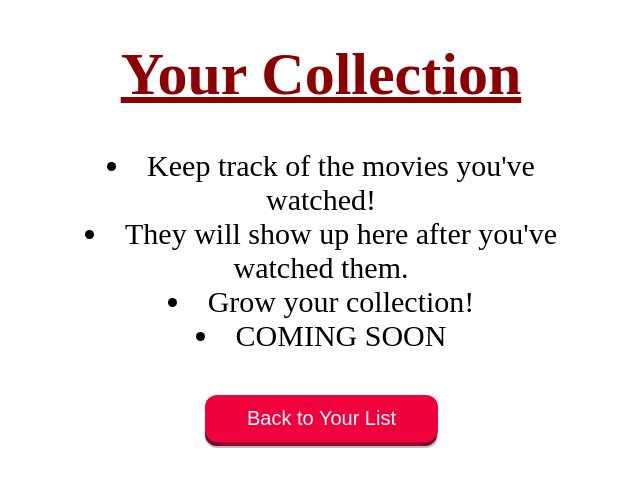
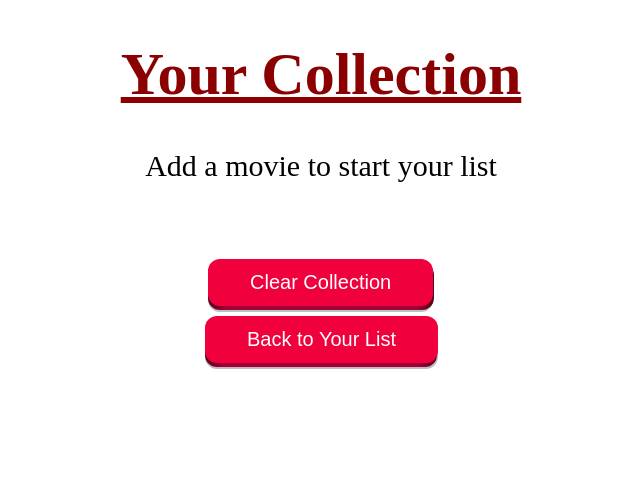
Before and after one commit to dylan-sloan/MovieSafe, a React (Create React App) app: page /collection in a window 1280 px wide. Shown: the top 486 px of the page, without its empty margins (319-959 px from the left). Built offline with nearby package versions, Linux system fonts and the light colour scheme.

Commit message:
overwriting collection on clear

```diff
--- a/src/components/Collection.js
+++ b/src/components/Collection.js
@@ -1,21 +1,48 @@
-import React from 'react'
+import React, { useState, useEffect } from 'react'
 import { useNavigate } from "react-router-dom";
 import './styling.css'
+import WatchList from './WatchList';
 
 const Collection = () => {
   const navigate = useNavigate();
+
+  const [collectedMovies, setCollectedMovies] = useState([]);
+
+  useEffect(() => {
+    const collectedMovieList = JSON.parse(localStorage.getItem("collectedMovies"))
+    if (collectedMovieList) setCollectedMovies(prevCollectedMovies => [...prevCollectedMovies, ...collectedMovieList])
+  }, [])
+
+  useEffect(() => {
+      localStorage.setItem("collectedMovies", JSON.stringify(collectedMovies))
+  }, [collectedMovies])
+
+  function clearCollection() {
+    localStorage.removeItem("collectedMovies")
+  }
+
+  function toggleClicked(id) {
+    const newCollection = [...collectedMovies]
+    const movie = newCollection.find(movie => movie.id === id)
+    movie.watched = !movie.watched
+    setCollectedMovies(newCollection)
+}
 
   return (
     <div>
         <h1 className="heading"> Your Collection </h1>
         <div className='movieList'>
-          <li>Keep track of the movies you've watched!</li>
-          <li>They will show up here after you've watched them.</li>
-          <li>Grow your collection!</li>
-          <li>COMING SOON</li>
+          {<WatchList className="movieList" movies={collectedMovies} toggleWatched={toggleClicked}></WatchList>}
         </div>
         <br />
         <br />
+        <button class="button-82-pushable" onClick={clearCollection}>
+            <span class="button-82-shadow"></span>
+            <span class="button-82-edge"></span>
+            <span class="button-82-front text">
+                Clear Collection
+            </span>
+        </button>
         <button class="button-82-pushable" onClick={()=>navigate(-1)}>
             <span class="button-82-shadow"></span>
             <span class="button-82-edge"></span>
--- a/src/components/Home.js
+++ b/src/components/Home.js
@@ -40,8 +40,25 @@ const Home = () => {
 
     function handleClearList() {
         const newMovies = movies.filter(movie => !movie.watched)
+        const watchedMovies = movies.filter(movie => movie.watched)
+        // Checks if movies are being cleared and adds them to collection
+        localStorage.setItem("collectedMovies", JSON.stringify(watchedMovies))
+        //addToCollection(watchedMovies)
         setMovies(newMovies)
     }
+
+    /*
+    function addToCollection(watchedMovies) {
+        // Parse any JSON previously stored in collectedMovies
+        var existingEntries = JSON.parse(localStorage.getItem("collectedMovies"));
+        if(existingEntries == null) existingEntries = [];
+        var entry = watchedMovies;
+        localStorage.setItem("entry", JSON.stringify(entry));
+        // Save collectedMovies back to local storage
+        existingEntries.push(entry);
+        localStorage.setItem("collectedMovies", JSON.stringify(existingEntries));
+    };
+    */
 
     return (
         <>
@@ -68,7 +85,7 @@ const Home = () => {
             <span class="button-82-shadow"></span>
             <span class="button-82-edge"></span>
             <span class="button-82-front text">
-                Clear Watched
+                Clear Watched to Collection
             </span>
         </button>
         <div className="movieList">{movies.filter(movie => !movie.watched).length}/{movies.filter(movie => movie.watched).length + movies.filter(movie => !movie.watched).length} left to watch</div>
```
